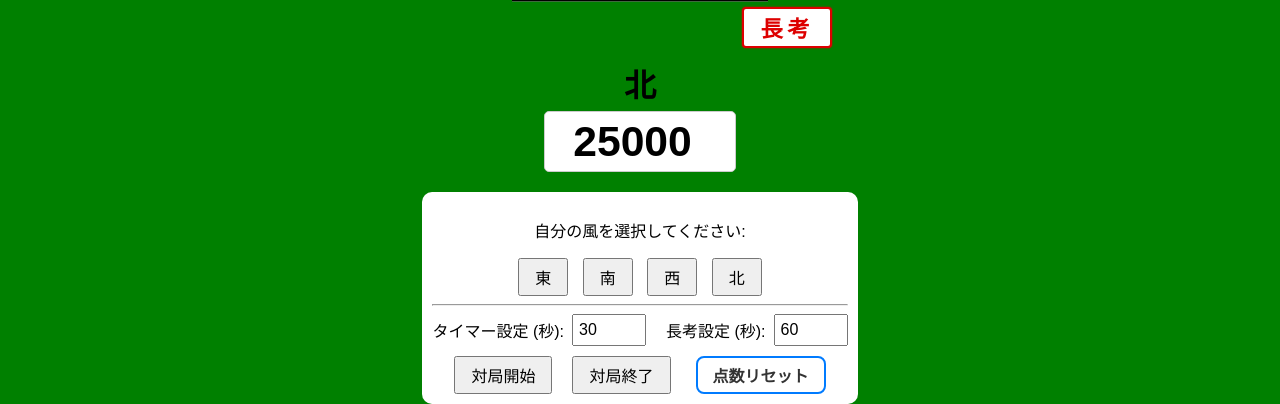
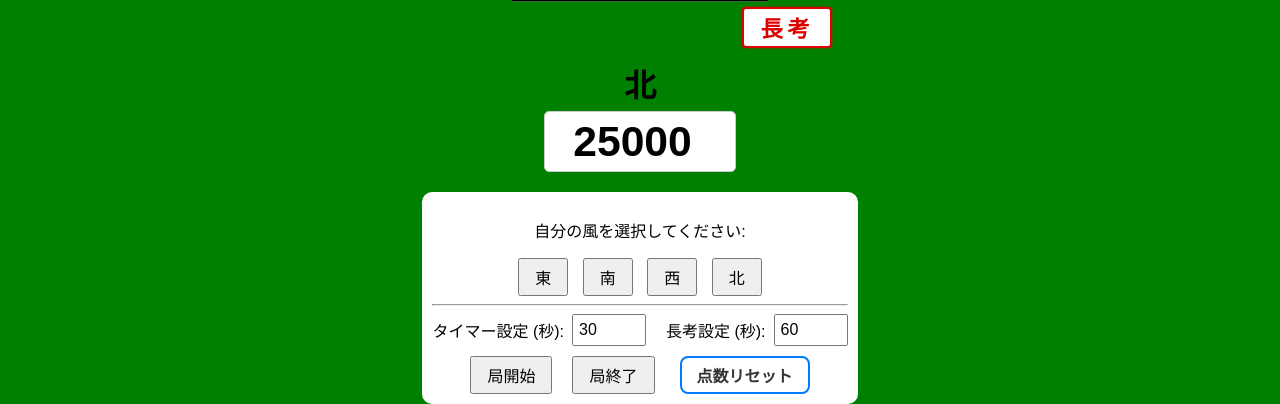
Before and after one commit to pinkyOZW/mahjong-timer, a website: page index.html in a window 1280 px wide. Shown: the part 396-800 px from the top of the page. Drawn offline with nearby package versions, Linux system fonts and the light colour scheme; no server answers.

Commit message:
文言修正

```diff
--- a/index.html
+++ b/index.html
@@ -92,8 +92,8 @@
             <input type="number" id="choukou-setting" value="60" min="1">
         </div>
         <div class="main-controls-row">
-            <button id="start-timer-btn">対局開始</button>
-            <button id="stop-timer-btn">対局終了</button>
+            <button id="start-timer-btn">局開始</button>
+            <button id="stop-timer-btn">局終了</button>
             <button id="reset-score-btn">点数リセット</button>
         </div>
     </div>
```
